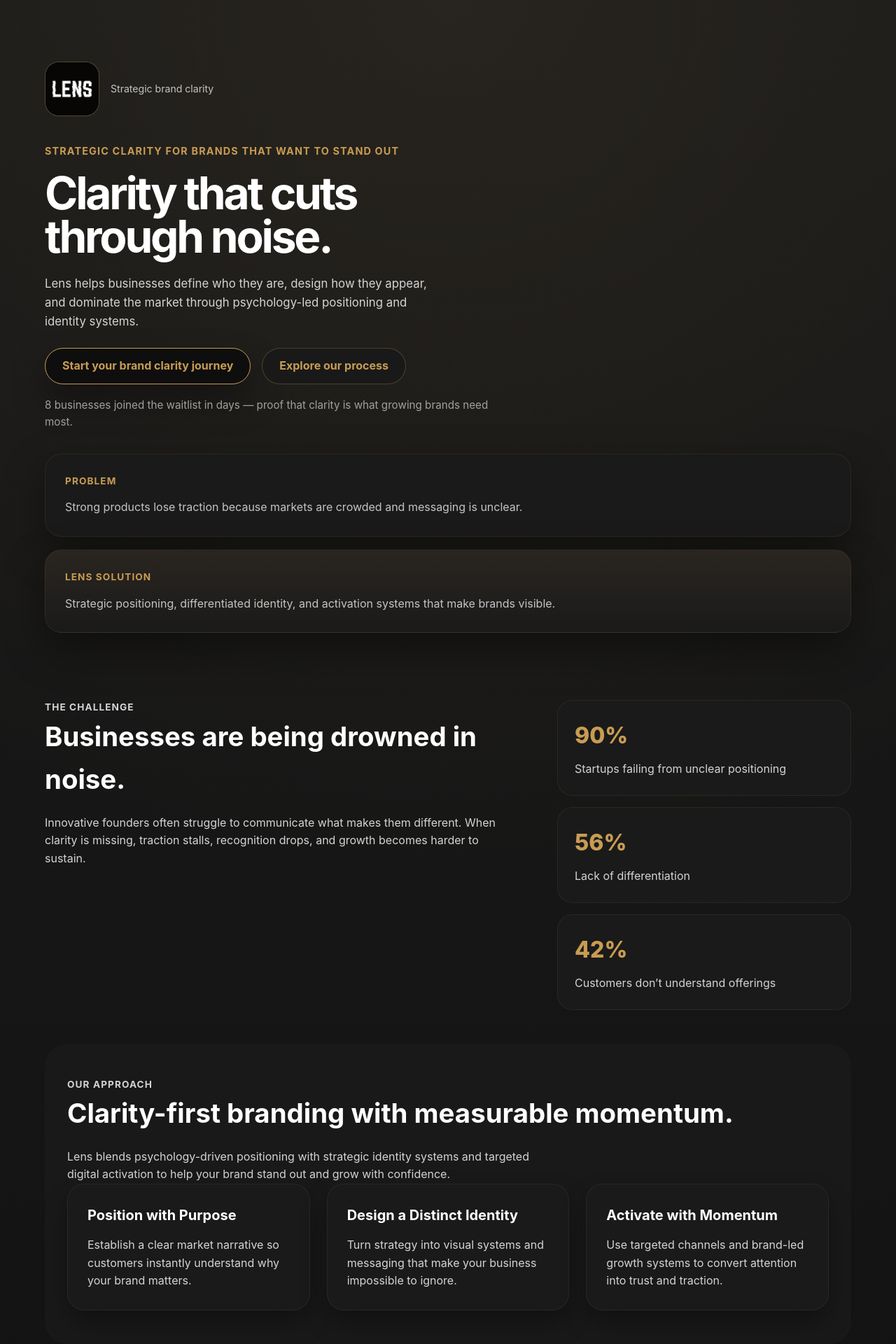
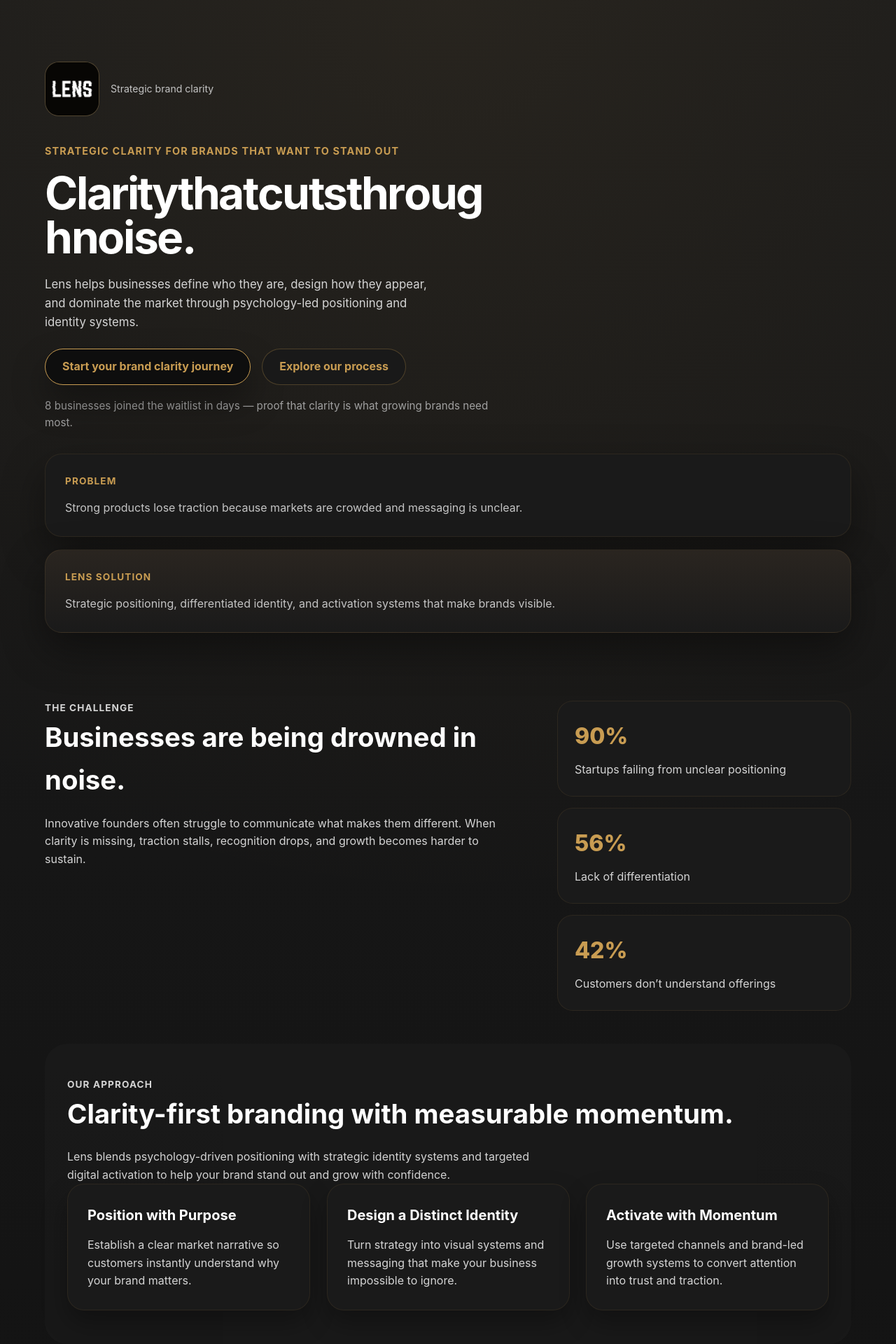
Before and after one commit to the-glitch-999/LENS, a React (Vite) app: page / in a window 1280 px wide. Shown: the top 1920 px of the page at 70% size. Built offline with nearby package versions, Linux system fonts and the light colour scheme.

Commit message:
Update landing page animations

```diff
--- a/src/App.jsx
+++ b/src/App.jsx
@@ -1,3 +1,5 @@
+import { useEffect } from 'react';
+
 const logo = new URL('../lens.jpg', import.meta.url).href;
 
 const processSteps = [
@@ -33,11 +35,32 @@ const team = [
   { name: 'Fauziya Abdullahi', role: 'Secretary' },
 ];
 
+const heroHeadline = 'Clarity that cuts through noise.';
+
 function App() {
+  useEffect(() => {
+    const revealElements = document.querySelectorAll('.reveal-on-scroll');
+    const observer = new IntersectionObserver(
+      (entries) => {
+        entries.forEach((entry) => {
+          if (entry.isIntersecting) {
+            entry.target.classList.add('visible');
+          } else {
+            entry.target.classList.remove('visible');
+          }
+        });
+      },
+      { threshold: 0.2 }
+    );
+
+    revealElements.forEach((el) => observer.observe(el));
+    return () => observer.disconnect();
+  }, []);
+
   return (
     <div className="page-shell">
       <header className="hero-section">
-        <div className="hero-copy">
+        <div className="hero-copy reveal-on-scroll">
           <div className="site-brand">
             <img src={logo} alt="Lens logo" className="site-logo" />
             <div>
@@ -45,12 +68,22 @@ function App() {
             </div>
           </div>
           <p className="eyebrow">Strategic clarity for brands that want to stand out</p>
-          <h1>Clarity that cuts through noise.</h1>
+          <h1 className="animated-title">
+            {heroHeadline.split('').map((char, index) => (
+              <span
+                key={`${char}-${index}`}
+                className="animated-letter"
+                style={{ animationDelay: `${index * 0.05}s` }}
+              >
+                {char}
+              </span>
+            ))}
+          </h1>
           <p className="hero-text">
             Lens helps businesses define who they are, design how they appear, and dominate the market through
             psychology-led positioning and identity systems.
           </p>
-          <div className="hero-actions">
+          <div className="hero-actions reveal-on-scroll">
             <a href="#contact" className="button primary">Start your brand clarity journey</a>
             <a href="#approach" className="button secondary">Explore our process</a>
           </div>
@@ -58,19 +91,19 @@ function App() {
             8 businesses joined the waitlist in days — proof that clarity is what growing brands need most.
           </p>
         </div>
-        <div className="hero-visual">
-          <div className="hero-card">
+        <div className="hero-visual reveal-on-scroll">
+          <div className="hero-card reveal-on-scroll">
             <span>Problem</span>
             <p>Strong products lose traction because markets are crowded and messaging is unclear.</p>
           </div>
-          <div className="hero-card accent">
+          <div className="hero-card accent reveal-on-scroll">
             <span>Lens solution</span>
             <p>Strategic positioning, differentiated identity, and activation systems that make brands visible.</p>
           </div>
         </div>
       </header>
 
-      <section className="section" id="problem">
+      <section className="section reveal-on-scroll" id="problem">
         <div className="section-grid">
           <div>
             <p className="section-label">The challenge</p>
@@ -82,7 +115,7 @@ function App() {
           </div>
           <div className="stats-grid">
             {stats.map((item) => (
-              <div key={item.label} className="stat-card">
+              <div key={item.label} className="stat-card reveal-on-scroll">
                 <span className="stat-value">{item.value}</span>
                 <p>{item.label}</p>
               </div>
@@ -91,8 +124,8 @@ function App() {
         </div>
       </section>
 
-      <section className="section section-alt" id="approach">
-        <div className="section-intro">
+      <section className="section section-alt reveal-on-scroll" id="approach">
+        <div className="section-intro reveal-on-scroll">
           <p className="section-label">Our approach</p>
           <h2>Clarity-first branding with measurable momentum.</h2>
           <p>
@@ -102,7 +135,7 @@ function App() {
         </div>
         <div className="process-grid">
           {processSteps.map((step) => (
-            <article key={step.title} className="process-card">
+            <article key={step.title} className="process-card reveal-on-scroll">
               <h3>{step.title}</h3>
               <p>{step.description}</p>
             </article>
@@ -110,7 +143,7 @@ function App() {
         </div>
       </section>
 
-      <section className="section" id="traction">
+      <section className="section reveal-on-scroll" id="traction">
         <div className="section-grid">
           <div>
             <p className="section-label">Early traction</p>
@@ -120,7 +153,7 @@ function App() {
               market need for better brand clarity and strategic differentiation.
             </p>
           </div>
-          <div className="clients-card">
+          <div className="clients-card reveal-on-scroll">
             <h3>Trusted by growing brands</h3>
             <div className="client-list">
               {clients.map((client) => (
@@ -131,8 +164,8 @@ function App() {
         </div>
       </section>
 
-      <section className="section section-alt" id="why-us">
-        <div className="section-intro">
+      <section className="section section-alt reveal-on-scroll" id="why-us">
+        <div className="section-intro reveal-on-scroll">
           <p className="section-label">Why Lens</p>
           <h2>We are not just designers or marketers.</h2>
           <p>
@@ -141,23 +174,23 @@ function App() {
           </p>
         </div>
         <div className="feature-grid">
-          <div className="feature-card">
+          <div className="feature-card reveal-on-scroll">
             <h3>Positioning first</h3>
             <p>Customers understand your value immediately, so your brand becomes the obvious choice.</p>
           </div>
-          <div className="feature-card">
+          <div className="feature-card reveal-on-scroll">
             <h3>Identity that resonates</h3>
             <p>Design systems that reflect who you are and help you stand out in crowded markets.</p>
           </div>
-          <div className="feature-card">
+          <div className="feature-card reveal-on-scroll">
             <h3>Growth with purpose</h3>
             <p>Marketing systems built around your unique story and the audiences most likely to engage.</p>
           </div>
         </div>
       </section>
 
-      <section className="section" id="team">
-        <div className="section-intro">
+      <section className="section reveal-on-scroll" id="team">
+        <div className="section-intro reveal-on-scroll">
           <p className="section-label">Leadership</p>
           <h2>Experienced strategists and creatives.</h2>
           <p>
@@ -167,7 +200,7 @@ function App() {
         </div>
         <div className="team-grid">
           {team.map((member) => (
-            <article key={member.name} className="team-card">
+            <article key={member.name} className="team-card reveal-on-scroll">
               <h3>{member.name}</h3>
               <p>{member.role}</p>
             </article>
@@ -175,7 +208,7 @@ function App() {
         </div>
       </section>
 
-      <section className="section section-cta" id="contact">
+      <section className="section section-cta reveal-on-scroll" id="contact">
         <div>
           <p className="section-label">Ready for clarity?</p>
           <h2>Launch your brand with purpose and momentum.</h2>
@@ -183,7 +216,9 @@ function App() {
             Lens is built for businesses that want to come out of the noise with a strong position, a distinctive brand,
             and a plan for sustainable growth.
           </p>
-          <a href="https://form.typeform.com/to/INRHtNez" target="_blank" rel="noopener noreferrer" className="button primary">Get Started</a>
+          <div className="hero-actions reveal-on-scroll">
+            <a href="https://form.typeform.com/to/INRHtNez" target="_blank" rel="noopener noreferrer" className="button primary">Get Started</a>
+          </div>
         </div>
       </section>
     </div>
--- a/src/styles.css
+++ b/src/styles.css
@@ -96,6 +96,47 @@ a {
   margin: 24px 0;
   max-width: 560px;
   font-size: 1.05rem;
+}
+
+.animated-title {
+  display: inline-flex;
+  flex-wrap: wrap;
+  gap: 0.01em;
+  line-height: 0.9;
+}
+
+.animated-letter {
+  display: inline-block;
+  opacity: 0;
+  transform: translateY(18px) scale(0.92);
+  animation: popIn 0.45s ease forwards;
+}
+
+.reveal-on-scroll {
+  opacity: 0;
+  transform: translateY(26px);
+  transition: opacity 0.75s ease, transform 0.75s ease;
+  will-change: opacity, transform;
+}
+
+.reveal-on-scroll.visible {
+  opacity: 1;
+  transform: translateY(0);
+}
+
+@keyframes popIn {
+  0% {
+    opacity: 0;
+    transform: translateY(18px) scale(0.92);
+  }
+  60% {
+    opacity: 1;
+    transform: translateY(-2px) scale(1.08);
+  }
+  100% {
+    opacity: 1;
+    transform: translateY(0) scale(1);
+  }
 }
 
 .hero-actions {
```
